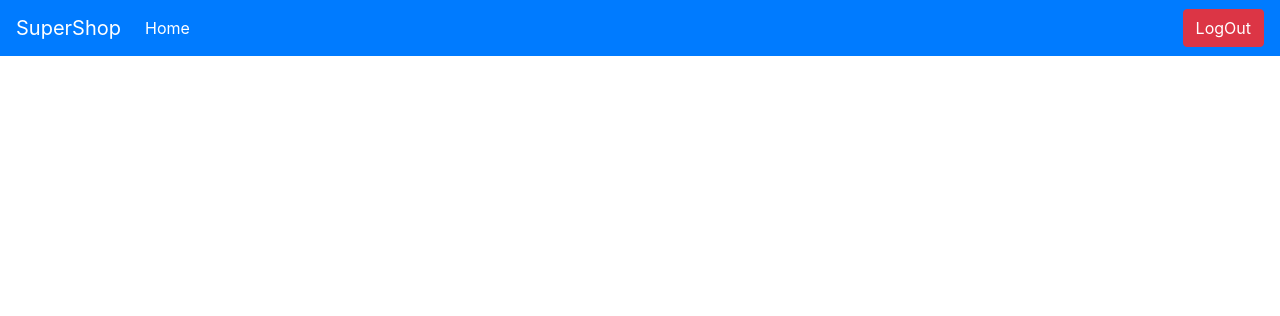
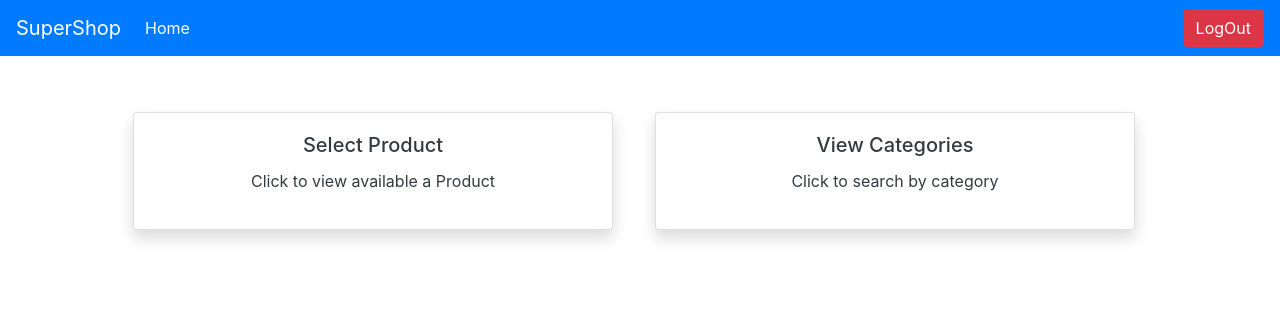
Before and after one commit to Alvi-Rahman/Supershop_Management_System, a Django app: page / in a window 1280 px wide. Shown: the top 316 px of the page. Run offline with Django 3.2, Linux system fonts and the light colour scheme; a user stored in the database is signed in; some libraries are stand-ins or nearby versions.

Commit message:
feat: products in main site

```diff
--- a/supershop_management/supershop_app/templates/supershop_app/home_page.html
+++ b/supershop_management/supershop_app/templates/supershop_app/home_page.html
@@ -12,4 +12,44 @@
         </div>
     {% endif %}
 
+
+
+    <div class="container">
+        <div class="m-5 text-center">
+            <div class="row">
+                <div class="col-md-6 my-2">
+                    <a href="/products/" class="text-dark text-decoration-none">
+                        <div class="card shadow" style="width: 30rem;">
+                            <div class="card-body">
+                                <h5 class="card-title">Select Product</h5>
+                                <p> Click to view available a Product </p>
+                            </div>
+                        </div>
+                    </a>
+                </div>
+                <div class="col-md-6 my-2">
+                    <a href="/categories/" class="text-dark text-decoration-none">
+                        <div class="card shadow" style="width: 30rem;">
+                            <div class="card-body">
+                                <h5 class="card-title">View Categories</h5>
+                                <p> Click to search by category </p>
+                            </div>
+                        </div>
+                    </a>
+                </div>
+{#                <div class="col-md-4 my-2">#}
+{#                    <a href="/" class="text-dark text-decoration-none">#}
+{#                        <div class="card shadow" style="width: 18rem;">#}
+{#                            <div class="card-body">#}
+{#                                <h5 class="card-title">Delete Product</h5>#}
+{#                                <p> Click to delete a Product </p>#}
+{#                            </div>#}
+{#                        </div>#}
+{#                    </a>#}
+{#                </div>#}
+            </div>
+        </div>
+    </div>
+
+
 {% endblock %}
--- a/supershop_management/supershop_app/urls.py
+++ b/supershop_management/supershop_app/urls.py
@@ -6,6 +6,7 @@ from . import views
 urlpatterns = [
     path('', views.home, name="home"),
     path('admin_home/', views.admin_home, name="admin_home"),
+    path('products/', views.products, name="products"),
     path('signup/', views.signup, name="signup"),
     path('login/', views.login_view, name="login"),
     path('logout/', views.logout_view, name="logout"),
--- a/supershop_management/supershop_app/views.py
+++ b/supershop_management/supershop_app/views.py
@@ -270,3 +270,9 @@ def admin_product_operation(request, ops):
                                    "admin_product": "active"})
         else:
             return redirect("admin_product")
+
+
+# Order and main site
+
+def products(request):
+    pass
```
